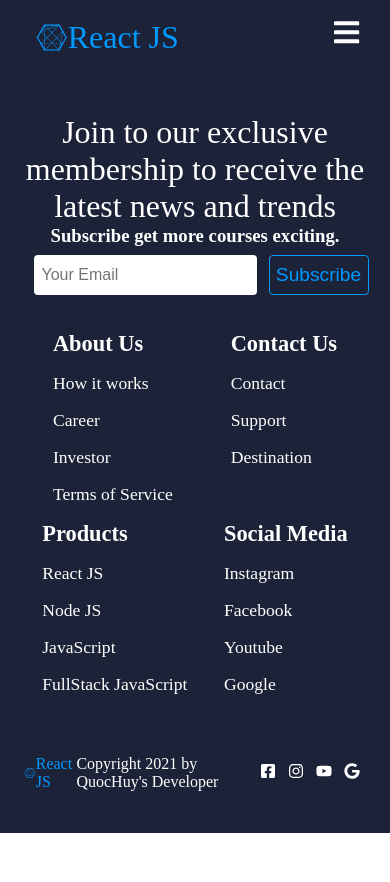
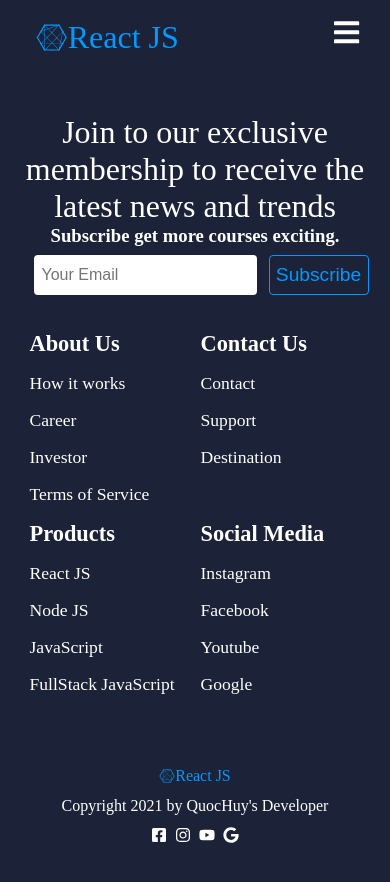
Before and after one commit to b1809128/reactjs_social, a React (Create React App) app: page /Services in a window 390 px wide. Shown: the top 882 px of the page. Before the commit the page ends 844 px from the top, so only its background shows below. Built offline with nearby package versions, Linux system fonts and the light colour scheme.

Commit message:
update footer css

```diff
--- a/src/components/Footer/footer.css
+++ b/src/components/Footer/footer.css
@@ -49,6 +49,12 @@
 .title-list {
     padding: 8px 0;
     list-style: none;
+    display: flex;
+    flex-direction: column;
+    text-align: left;
+    width: 160px;
+    box-sizing: border-box;
+    align-items: flex-start;
 }
 
 .title-item {
@@ -78,8 +84,16 @@
     align-items: center;
     justify-content: center;
     color: rgba(0, 153, 255, 1);
+    padding: 12px 0;
 }
 
 .footer-end-content-social-item {
-    margin: 0 6px;
+    padding: 12px 4px;
 }
+
+@media screen and (max-width:768px) {
+    .footer-end-content {
+        flex-direction: column;
+        align-items: center;
+    }
+}
```
